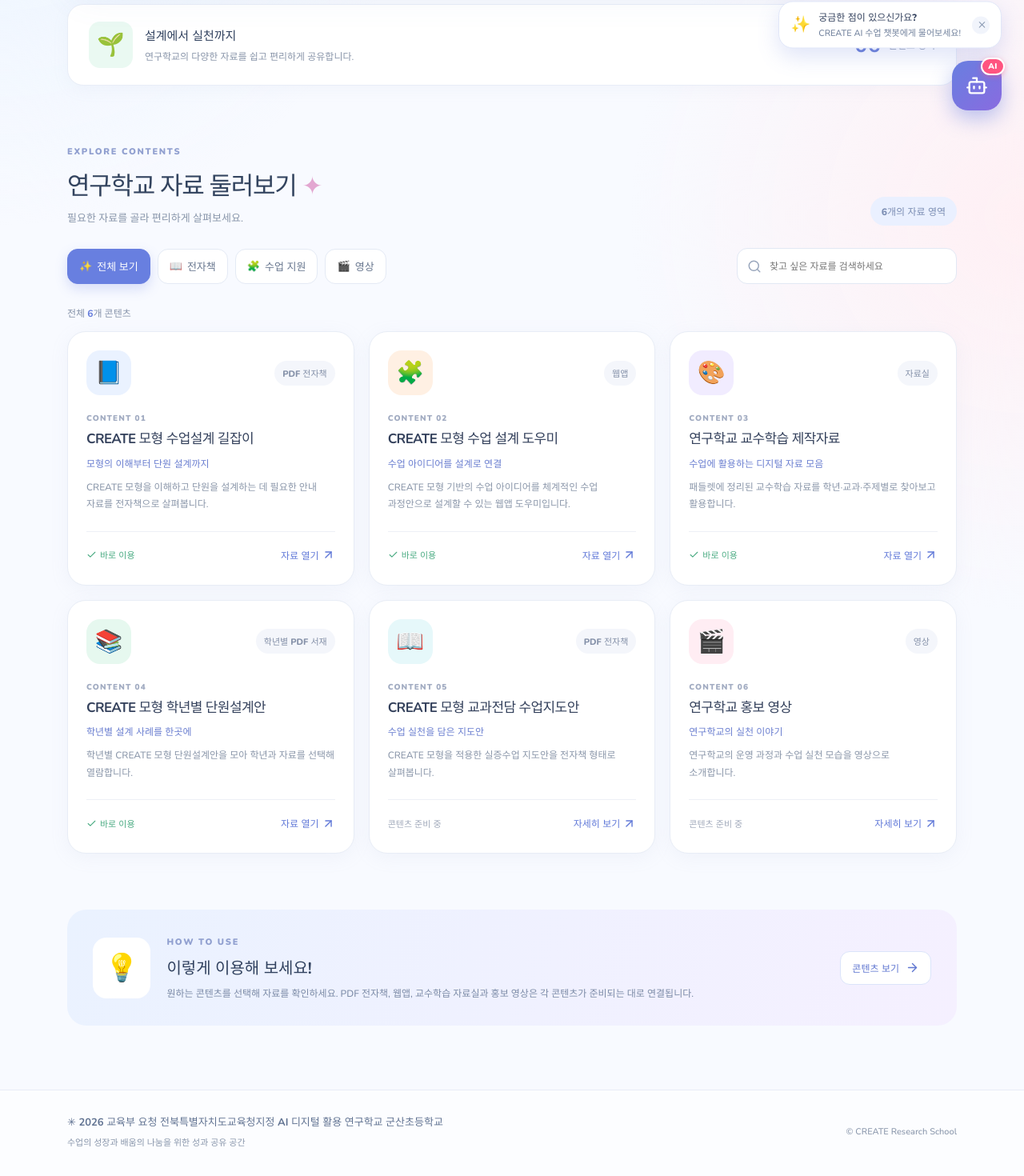
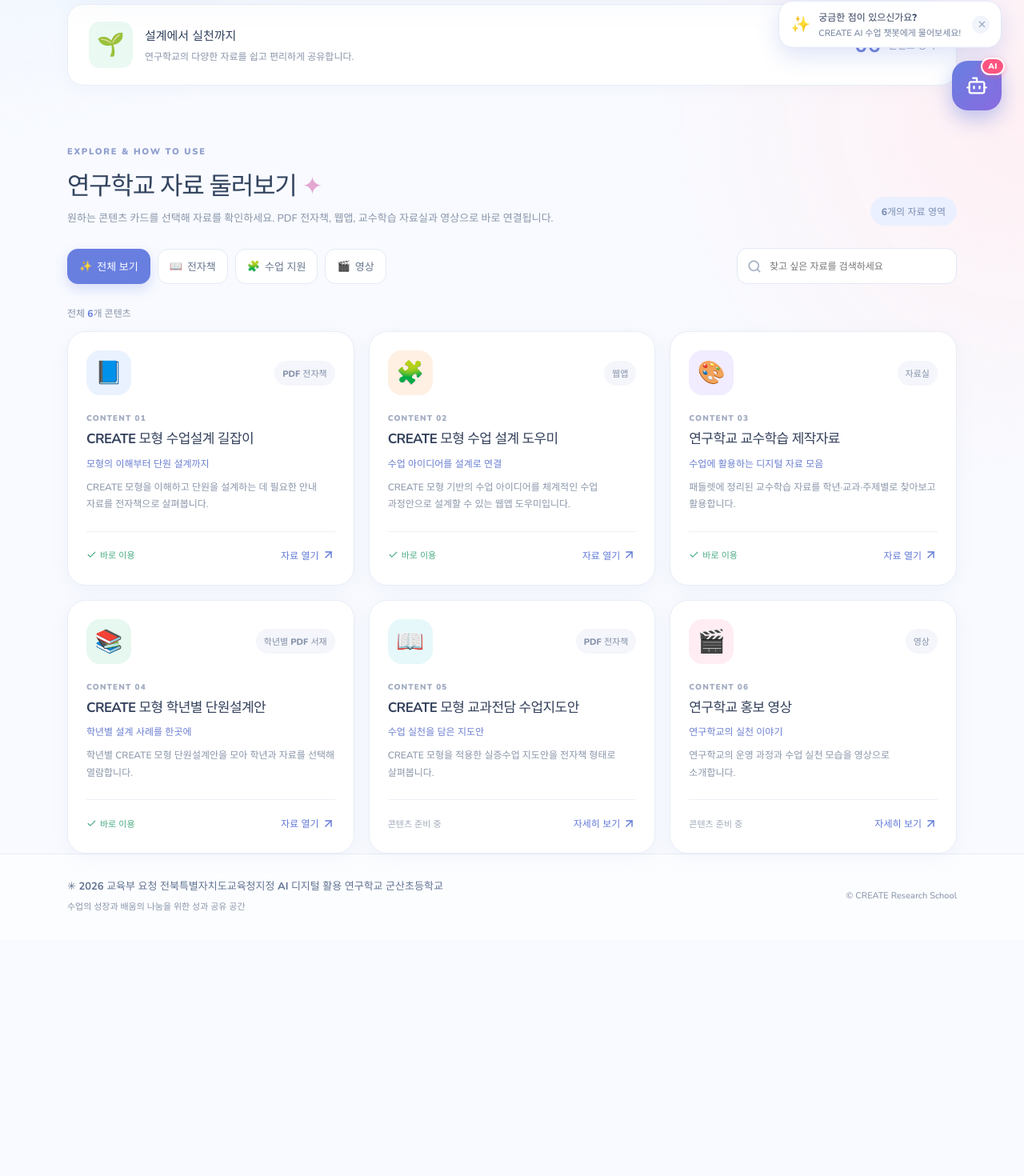
Before and after one commit to invinciblebearme-ctrl/create, a React (Vite) app: page / in a window 1280 px wide. Shown: the part 634-2104 px from the top of the page at 80% size. After the commit the page ends 1809 px from the top, so only its background shows below. Built offline with nearby package versions, Linux system fonts and the light colour scheme.

Commit message:
feat: 이용 안내와 자료 둘러보기 중복 메뉴 및 섹션 통합

```diff
--- a/src/main.jsx
+++ b/src/main.jsx
@@ -41,7 +41,6 @@ function App() {
       <nav className={menu ? 'nav open' : 'nav'} aria-label="주 메뉴">
         <button onClick={() => go('top')}>홈</button>
         <button onClick={() => go('library')}>자료 둘러보기</button>
-        <button onClick={() => go('about')}>이용 안내</button>
         <button className="nav-chatbot-btn" onClick={() => { setChatOpen(true); setShowTooltip(false); setMenu(false); }}>
           <Bot size={15} /> AI 챗봇
         </button>
@@ -92,9 +91,9 @@ function App() {
       <section className="library" id="library">
         <div className="section-top">
           <div>
-            <span className="kicker">EXPLORE CONTENTS</span>
+            <span className="kicker">EXPLORE & HOW TO USE</span>
             <h2>연구학교 자료 둘러보기 <span className="sparkle">✦</span></h2>
-            <p>필요한 자료를 골라 편리하게 살펴보세요.</p>
+            <p>원하는 콘텐츠 카드를 선택해 자료를 확인하세요. PDF 전자책, 웹앱, 교수학습 자료실과 영상으로 바로 연결됩니다.</p>
           </div>
           <span className="section-badge">6개의 자료 영역</span>
         </div>
@@ -141,16 +140,6 @@ function App() {
             <button onClick={() => { setFilter('all'); setQuery('') }}>전체 자료 보기</button>
           </div>
         )}
-      </section>
-
-      <section className="about" id="about">
-        <div className="about-icon">💡</div>
-        <div>
-          <span className="kicker">HOW TO USE</span>
-          <h2>이렇게 이용해 보세요!</h2>
-          <p>원하는 콘텐츠를 선택해 자료를 확인하세요. PDF 전자책, 웹앱, 교수학습 자료실과 홍보 영상은 각 콘텐츠가 준비되는 대로 연결됩니다.</p>
-        </div>
-        <button onClick={() => go('library')}>콘텐츠 보기 <ArrowRight size={17} /></button>
       </section>
     </main>
 
```
